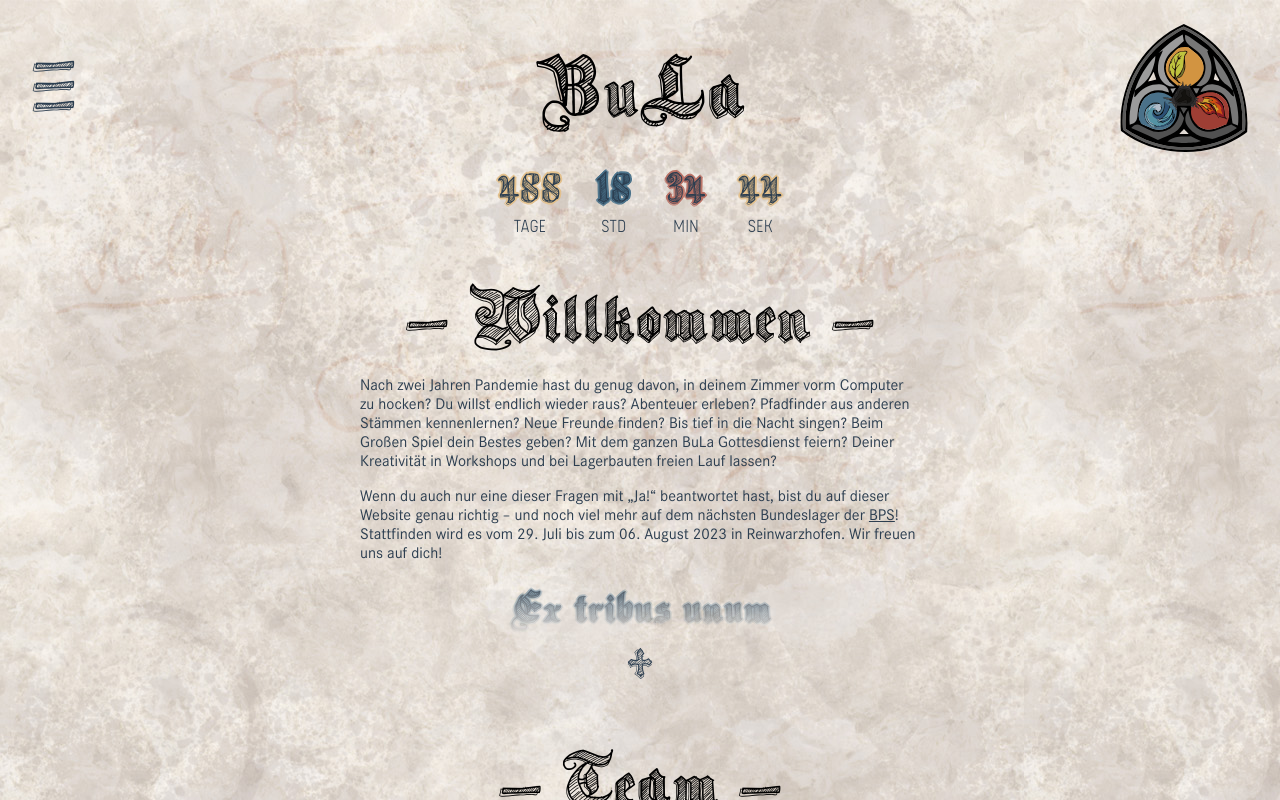
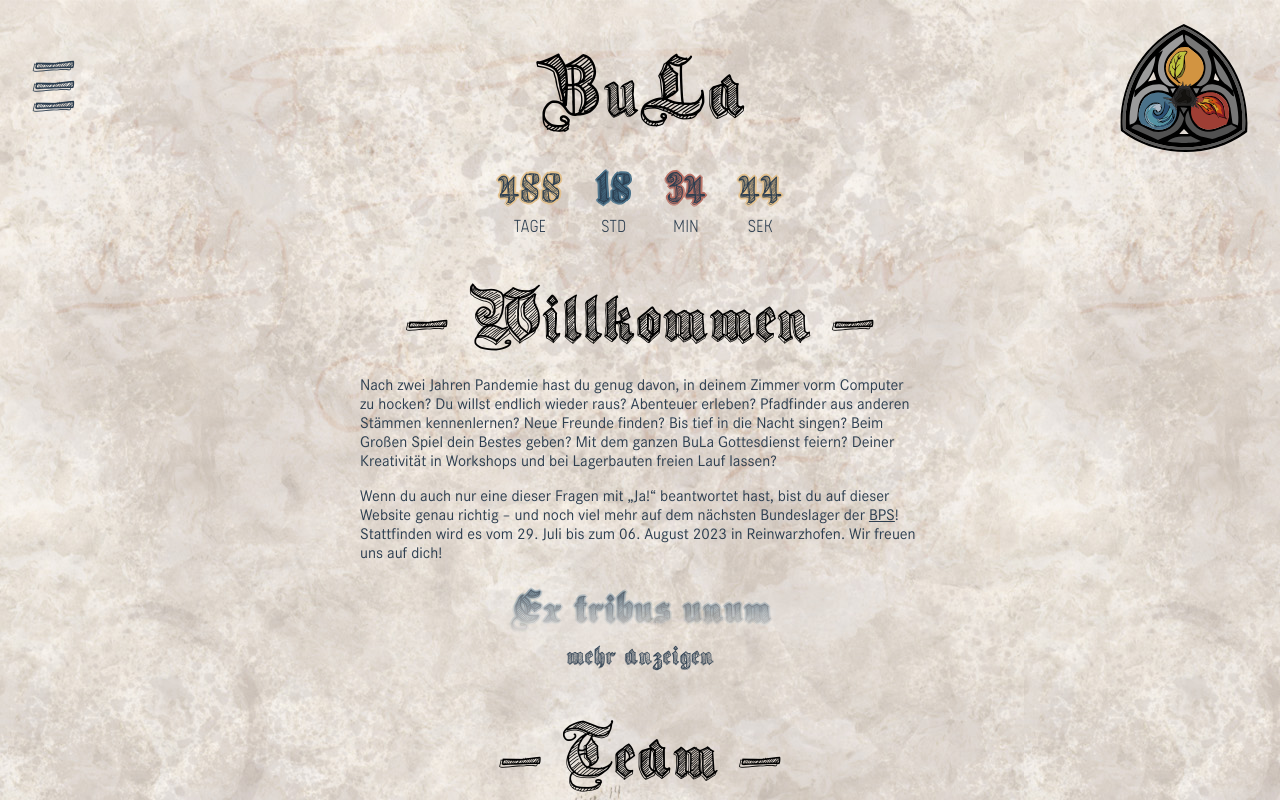
Before and after one commit to mathisfechner/bula2023, a Vue app in the folder vue/bula2023/: page / in a window 1280 px wide. Shown: the top 800 px of the page. Built offline with nearby package versions, Linux system fonts and the light colour scheme.

Commit message:
Ausklappbutton willkommen verdeutlicht

```diff
--- a/vue/bula2023/src/components/willkommen.vue
+++ b/vue/bula2023/src/components/willkommen.vue
@@ -19,7 +19,7 @@ export default {
   mixins: [mixin],
   computed: {
     expandButtonContent: function() {
-      return this.expanded ? '–' : '+';
+      return this.expanded ? 'weniger anzeigen' : 'mehr anzeigen';
     }
   },
   data() {
@@ -37,7 +37,7 @@ h3 {
     .text-shadow(fade(@clr-blue,30%));
 }
 .expandButton {
-  margin-top: -0.5rem;
+  font-size: 2rem;
 }
 .fade {
   mask-image:
```
